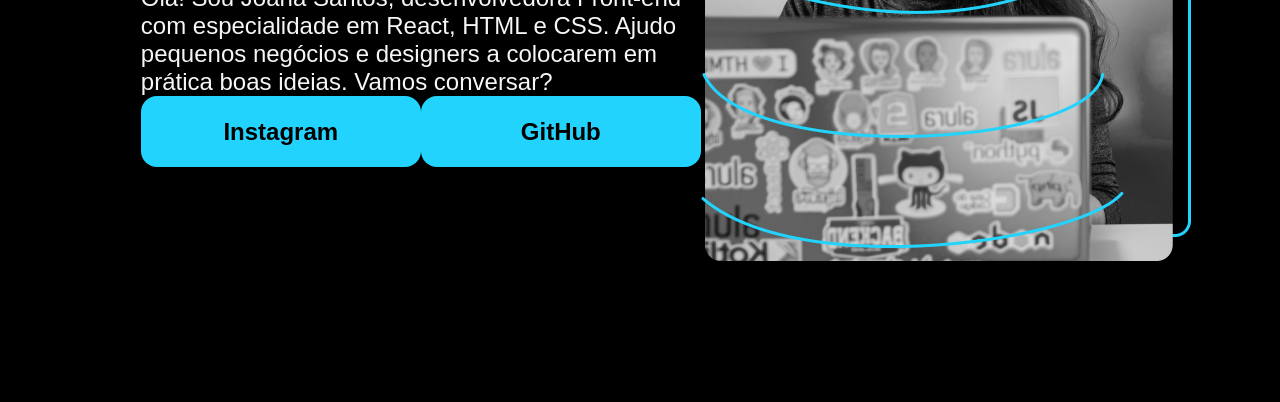
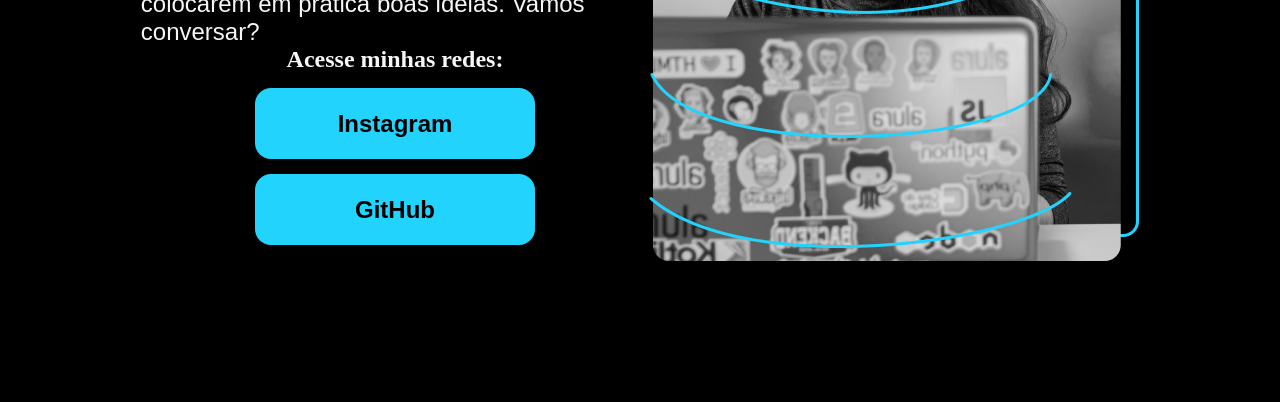
Before and after one commit to AlliceAlvesDev/Portifolio, a plain HTML site: page index.html in a window 1280 px wide. Shown: the part 430-832 px from the top of the page. Drawn offline with nearby package versions, Linux system fonts and the light colour scheme.

Commit message:
Posicionando os links

```diff
--- a/index.html
+++ b/index.html
@@ -10,6 +10,7 @@
 </head>
 
 <body>
+    <header></header>
     <main class="apresentacao">
         <section class="apresentacao__conteudo">
             <h1 class="apresentacao__conteudo__titulo">Eleve seu negócio digital a outro nível
@@ -20,14 +21,14 @@
                 Ajudo pequenos negócios e designers a colocarem em prática boas ideias. Vamos conversar?
             </p>
             <div class="apresentacao__links">
+                <h2>Acesse minhas redes:</h2>
                 <a class="apresentacao__links__link" href="https://www.instagram.com/allice.gtas/">Instagram</a>
                 <a class="apresentacao__links__link" href="https://github.com/AlliceAlvesDev">GitHub</a>
             </div>
         </section>
         <img src="Imagem.png" alt="Foto da Joana.">
     </main>
+    <footer></footer>
 </body>
 
-<footer></footer>
-
 </html>
--- a/style.css
+++ b/style.css
@@ -37,7 +37,10 @@ body {
 
 .apresentacao__links {
     display: flex;
+    flex-direction: column;
     justify-content: space-between;
+    align-items: center;
+    gap: 15px;
 }
 
 .apresentacao__links__link {
```
